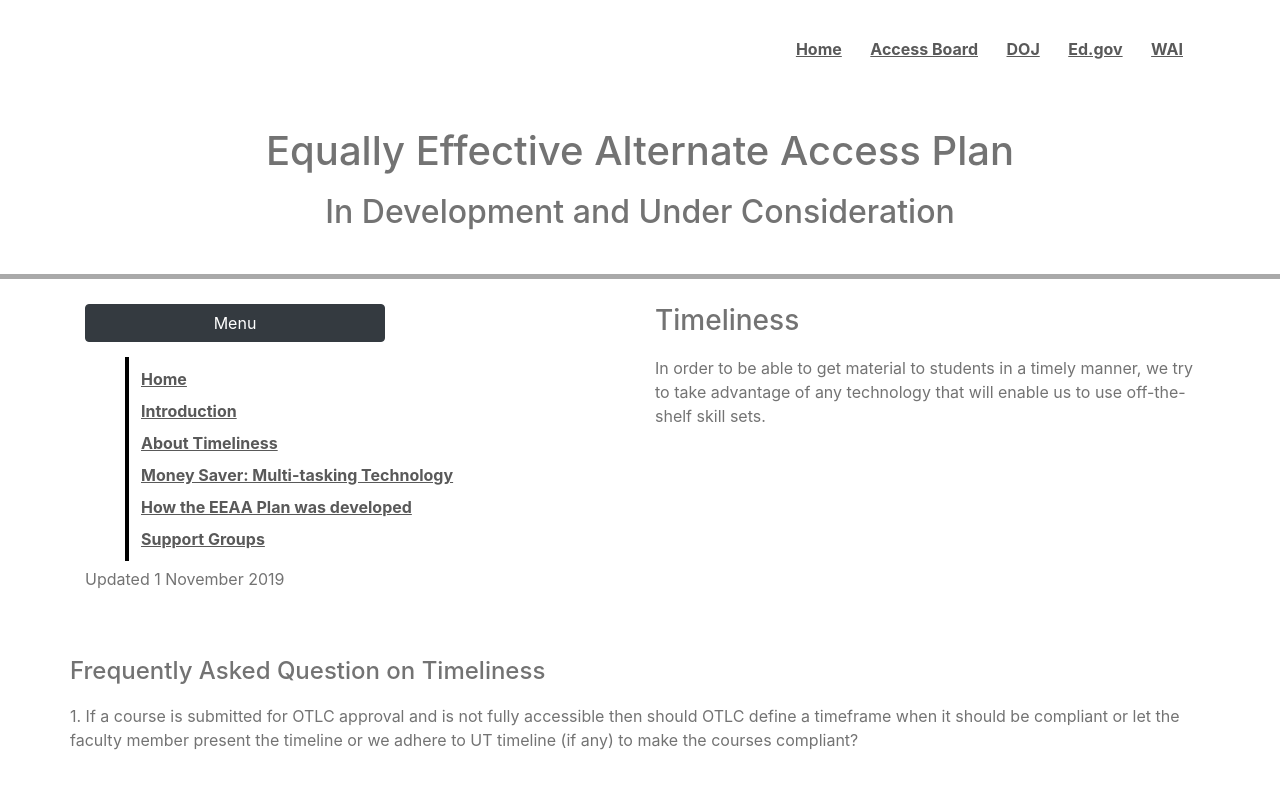
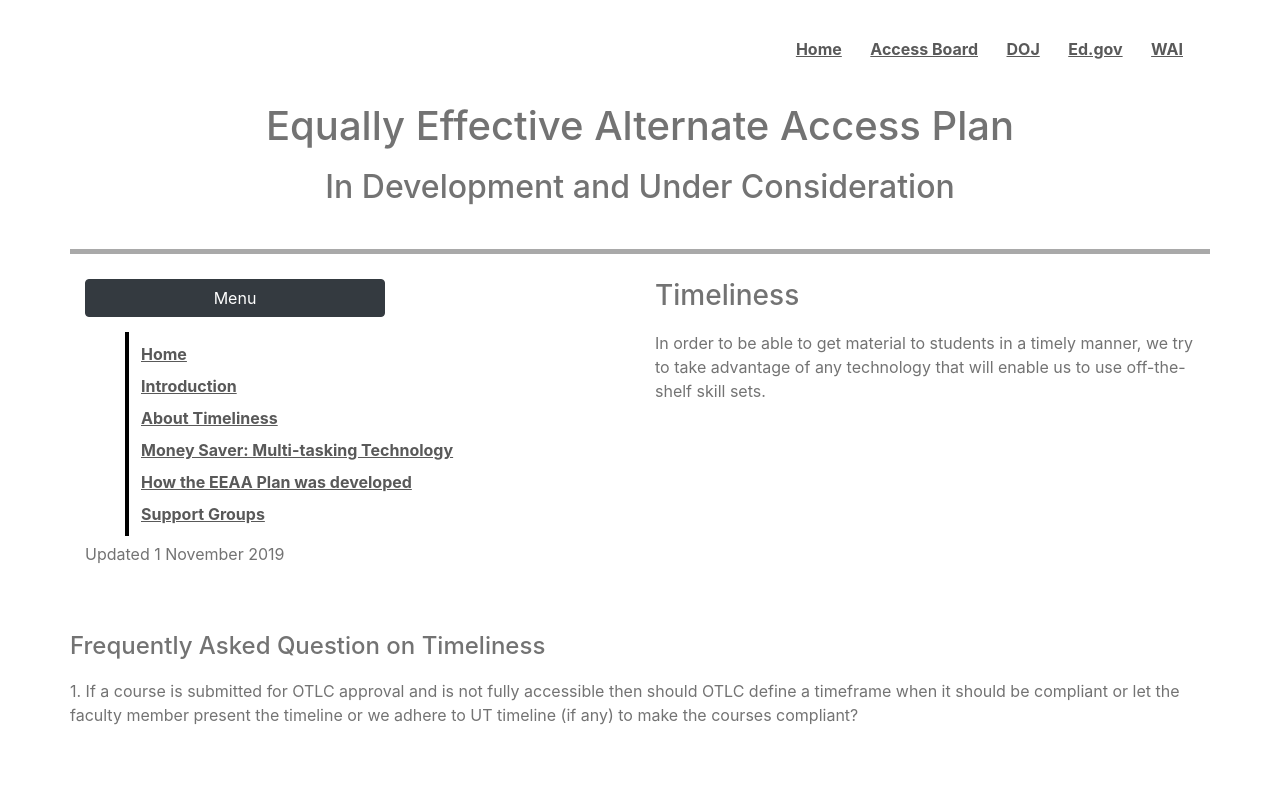
Before and after one commit to uteeaap/github.io, a plain HTML site: page home2.html in a window 1280 px wide. Shown: the top 790 px of the page. Drawn offline with nearby package versions, Linux system fonts and the light colour scheme.

Commit message:
Update home2.html

```diff
--- a/home2.html
+++ b/home2.html
@@ -28,8 +28,8 @@
   <body>
    <a class="sr-only sr-only-focusable" href="#main">Skip to main content</a>
    <nav aria-labelledby="guidelines-navigation">
-     <div class="row">
-      <div class="container add25">
+     <div class="row add25">
+      <div class="container">
        <ul class="menu horizontal utility" id="guidelines-navigation">
           <li><a href="index.html">Home</a></li>
           <li><a href="accessboard.html">Access Board</a></li>
@@ -43,9 +43,9 @@
     <main>
     <article>
 
-     <div class="row darkgray">
-       <div class="container add25">
-          <div class="col text-center"  id="main">
+     <div class="container darkgray">
+       <div class="row add25">
+          <div class="col text-center" id="main">
             <h1>Equally Effective Alternate Access Plan</h1>
             <h2>In Development and Under Consideration</h2>
            </div><!-- text-center -->
```
